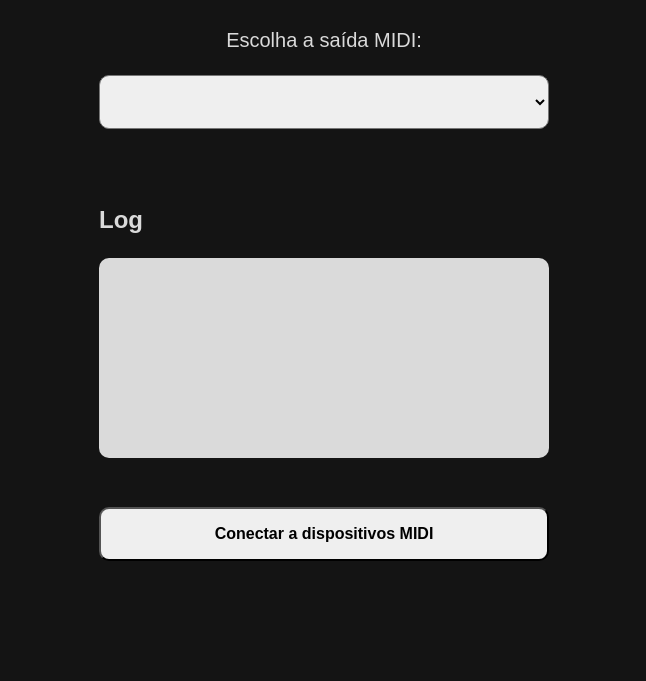
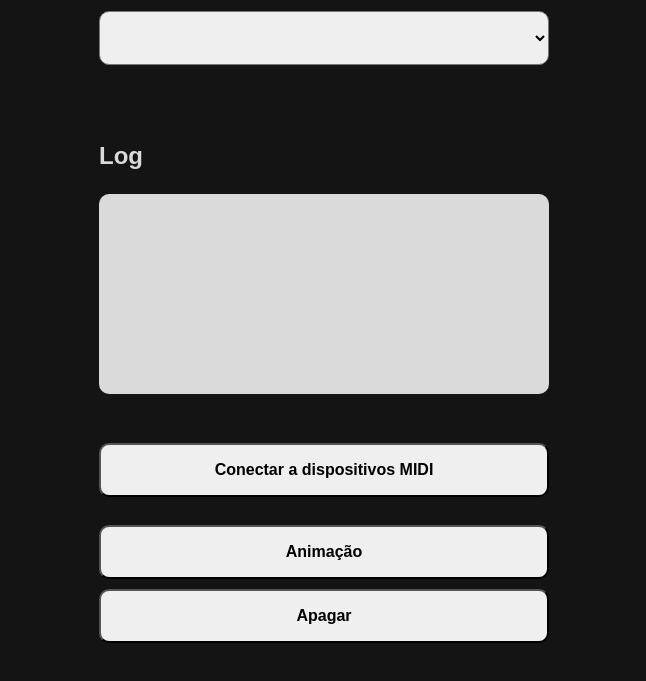
Before and after one commit to dev-brunosantos/Novation-Lauchpad-V1, a plain HTML site: page index.html in a window 1280 px wide. Shown: the part 157-838 px from the top of the page, without its empty margins (316-962 px from the left). Drawn offline with Linux system fonts and the light colour scheme.

Commit message:
Adicinoando novos elementos na tela

```diff
--- a/index.html
+++ b/index.html
@@ -26,6 +26,11 @@
         </div>
 
         <button id="connect-btn">Conectar a dispositivos MIDI</button><br />
+
+        <div class="container-animacao">
+            <button id="animacao">Animação</button><br />
+            <button id="apagar">Apagar</button><br />
+        </div>
     </div>
 
     <script src="/js/letras.js"></script>
```
